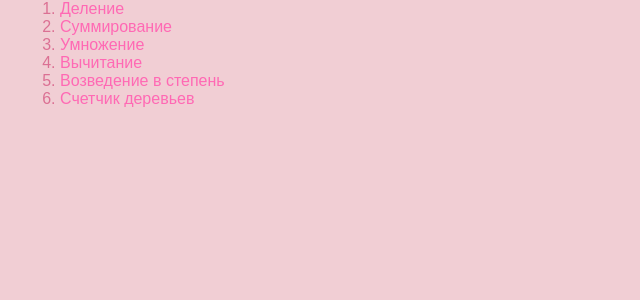
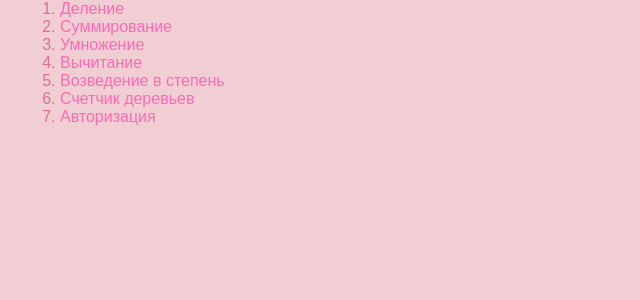
Before and after one commit to barashkova04/backend-labs, a Flask app: page /lab4/ in a window 1280 px wide. Shown: the part 169-469 px from the top of the page, without its empty margins (0-640 px from the left). Run offline with Flask 3, Linux system fonts and the light colour scheme.

Commit message:
авторизация

```diff
--- a/templates/lab4/lab4.html
+++ b/templates/lab4/lab4.html
@@ -31,5 +31,9 @@
         <li>
             <a href="/lab4/tree">Счетчик деревьев</a>
         </li>
+
+        <li>
+            <a href="/lab4/login">Авторизация</a>
+        </li>
     </ol>
 {% endblock %}
```
